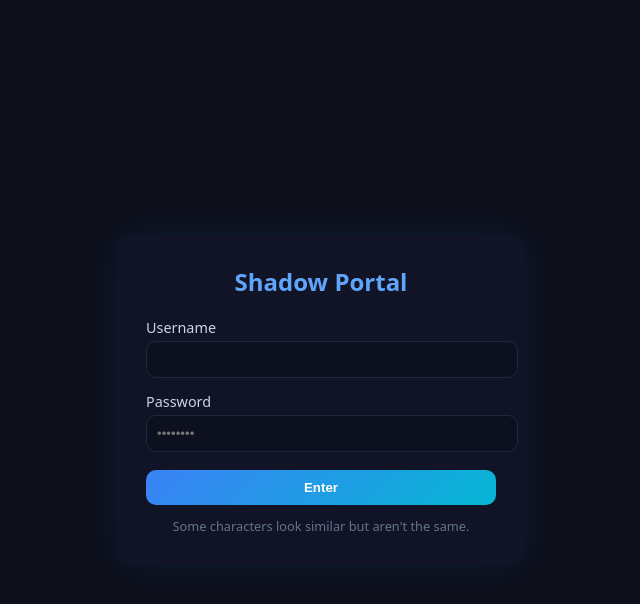
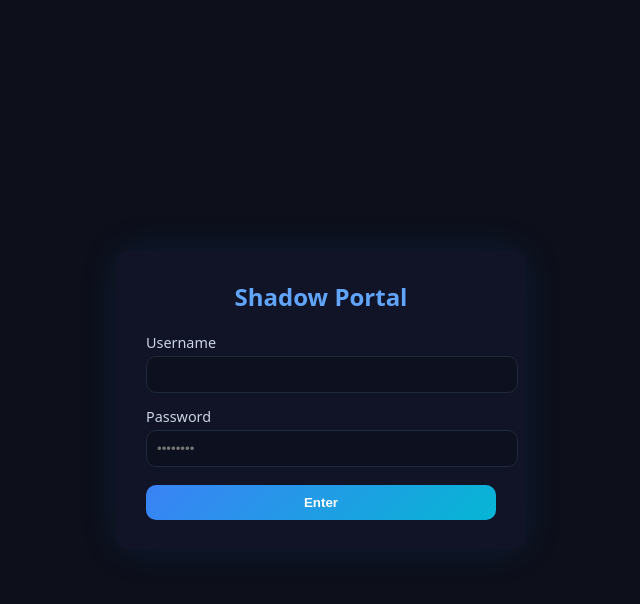
Before and after one commit to IIALi7/hidden-access, a Flask app: page / in a window 1280 px wide. Shown: the top 604 px of the page, without its empty margins (319-959 px from the left). Run offline with Flask 3, Linux system fonts and the light colour scheme.

Commit message:
Initial commit for OSINT challenge

```diff
--- a/templates/index.html
+++ b/templates/index.html
@@ -88,9 +88,7 @@
         {% endif %}
     </form>
 
-    <div class="hint">
-        Some characters look similar but aren't the same.
-    </div>
+
 
 </div>
 </body>
```
